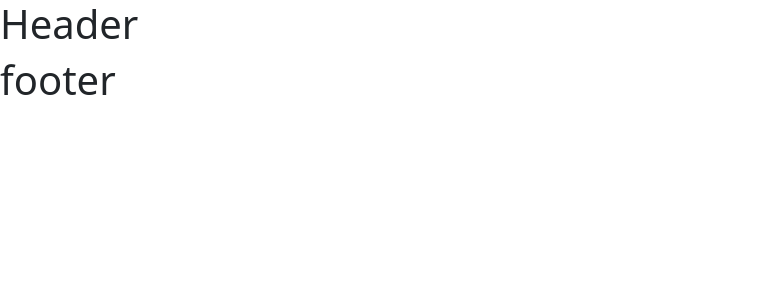
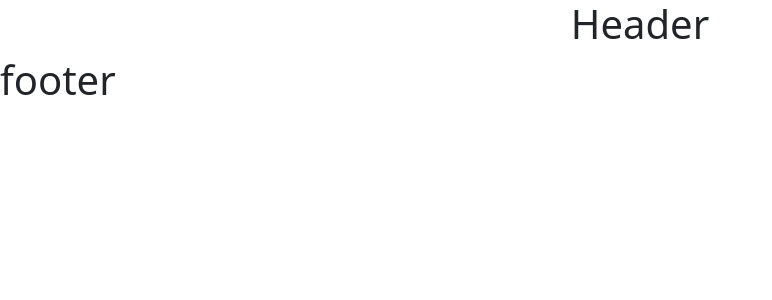
Before and after one commit to MadhuTenneti/ProjectOne, a React (Vite) app: page / in a window 1280 px wide. Shown: the top 300 px of the page, without its empty margins (0-772 px from the left). Built offline with nearby package versions, Linux system fonts and the light colour scheme.

Commit message:
commiting into forHeader branch

```diff
--- a/src/Header.jsx
+++ b/src/Header.jsx
@@ -1,7 +1,7 @@
 function Header(){
     return(
         <>
-        <h1>Header</h1>
+        <h1 className="text-center">Header</h1>
         </>
     )
 }
```
